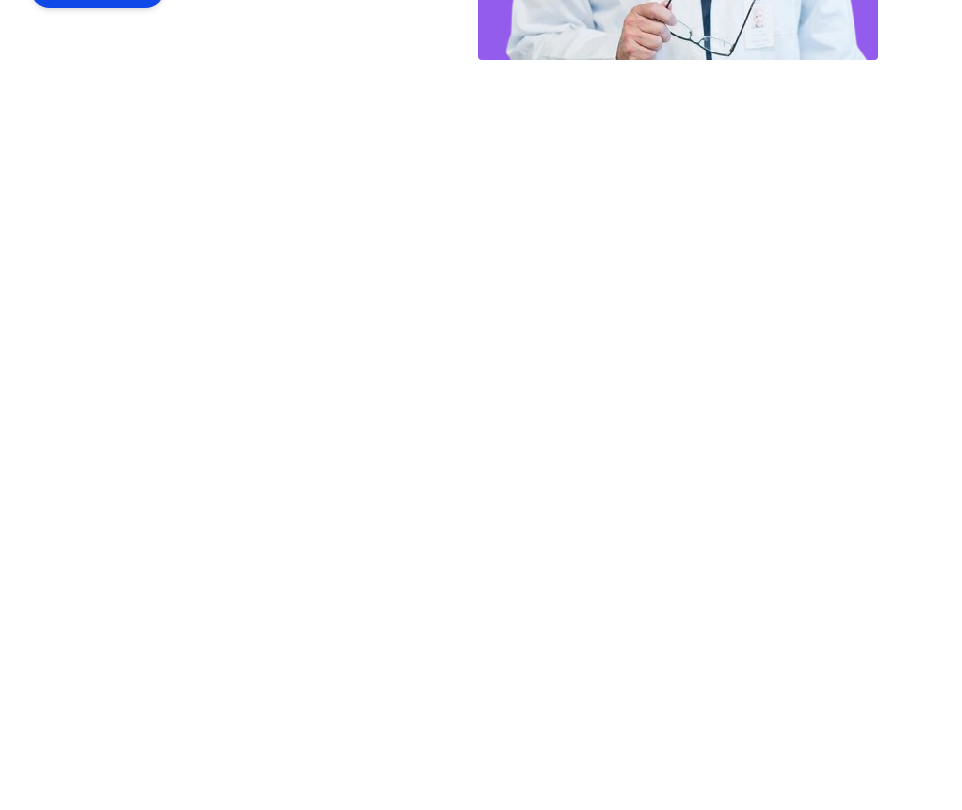
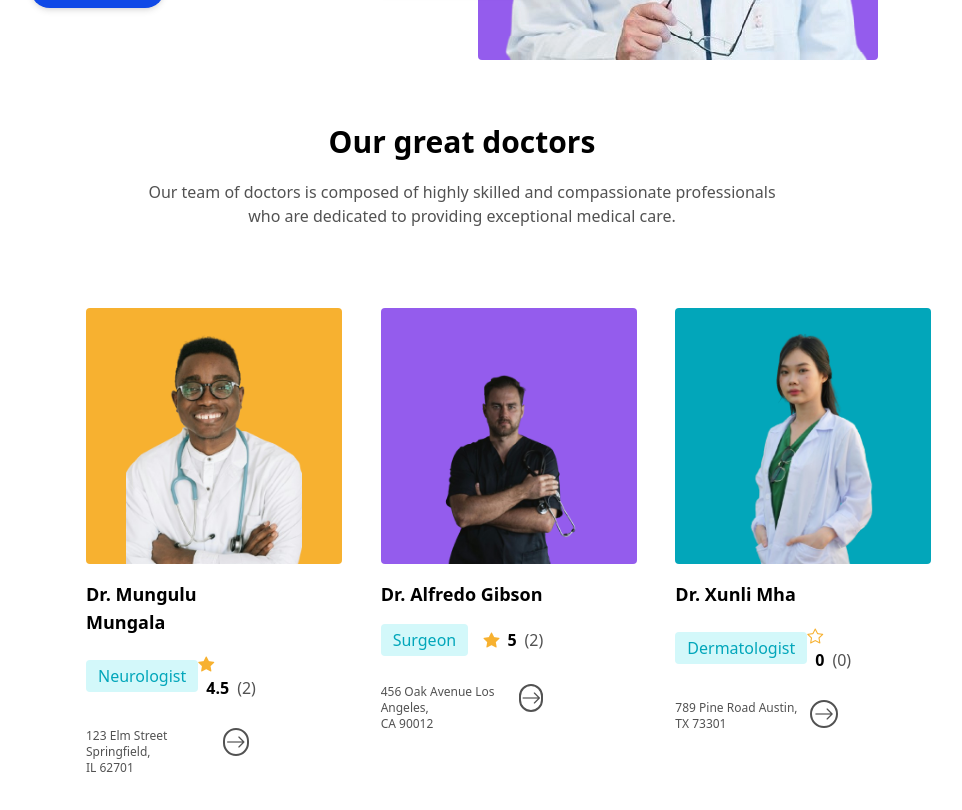
Before and after one commit to adoumadje/medicare-frontend, an Angular app: page / in a window 1280 px wide. Shown: the part 3400-4210 px from the top of the page, without its empty margins (178-1140 px from the left). Before the commit the page ends 3716 px from the top, so only its background shows below. Built offline with nearby package versions, Linux system fonts and the light colour scheme.

Commit message:
our doctors

```diff
--- a/src/app/components/patient/home-page/home-page.component.html
+++ b/src/app/components/patient/home-page/home-page.component.html
@@ -176,7 +176,7 @@
         </div>
     </div>
 </div>
-<div class="px-13 flex justify-between pb-64">
+<div class="px-13 flex justify-between pb-16">
     <div class="max-w-50p">
         <h2 class="font-semibold text-3xl mb-4 mt-8">Get virtual treatment <br>anytime.</h2>
         <ol class="text-myBlack">
@@ -209,3 +209,75 @@
         </div>
     </div>
 </div>
+<div class="px-13 pb-16">
+    <h2 class="font-semibold text-3xl mb-5 text-center">Our great doctors</h2>
+    <p class="text-myBlack text-center mx-auto w-140 mb-5">Our team of doctors is composed of highly skilled and compassionate professionals who are dedicated to providing exceptional medical care.</p>
+    <div class="grid grid-cols-3 grid-rows-1 gap-5">
+        <div class="py-5 px-14">
+            <div class="bg-myYellow rounded w-64 h-64 mb-4 mt-10 flex flex-col justify-center overflow-hidden">
+                <img src="doctor-1-removebg-preview.png"
+                    class="w-44 mx-auto mt-10"
+                alt="doctor">
+            </div>
+            <h4 class="font-semibold text-lg mb-4">Dr. Mungulu Mungala</h4>
+            <div class="flex justify-between items-center">
+                <span class="text-myGreen text-md bg-lightGreen px-3 py-1 rounded">Neurologist</span>
+                <div>
+                    <i class="bi bi-star-fill text-myYellow"></i>
+                    <span class="font-semibold text-md mx-2">4.5</span>
+                    <span class="text-myBlack text-md">(2)</span>
+                </div>
+            </div>
+            <div class="flex justify-between mt-7">
+                <span class="text-myBlack text-xs">123 Elm Street Springfield, <br>IL 62701</span>
+                <button class="flex items-center justify-center w-7 h-7 rounded-full border-2 border-myBlack cursor-pointer">
+                    <i class="bi bi-arrow-right text-xl text-myBlack"></i>
+                </button>
+            </div>
+        </div>
+        <div class="py-5 px-14">
+            <div class="bg-myPurple rounded w-64 h-64 mb-4 mt-10 flex flex-col justify-center overflow-hidden">
+                <img src="doctor-2-removebg-preview.png"
+                    class="w-44 mx-auto mt-10"
+                alt="doctor">
+            </div>
+            <h4 class="font-semibold text-lg mb-4">Dr. Alfredo Gibson</h4>
+            <div class="flex justify-between items-center">
+                <span class="text-myGreen text-md bg-lightGreen px-3 py-1 rounded">Surgeon</span>
+                <div>
+                    <i class="bi bi-star-fill text-myYellow"></i>
+                    <span class="font-semibold text-md mx-2">5</span>
+                    <span class="text-myBlack text-md">(2)</span>
+                </div>
+            </div>
+            <div class="flex justify-between mt-7">
+                <span class="text-myBlack text-xs">456 Oak Avenue Los Angeles, <br>CA 90012</span>
+                <button class="flex items-center justify-center w-7 h-7 rounded-full border-2 border-myBlack cursor-pointer">
+                    <i class="bi bi-arrow-right text-xl text-myBlack"></i>
+                </button>
+            </div>
+        </div>
+        <div class="py-5 px-14">
+            <div class="bg-myGreen rounded w-64 h-64 mb-4 mt-10 flex flex-col justify-center overflow-hidden">
+                <img src="doctor-3-removebg-preview.png"
+                    class="w-44 mx-auto mt-10"
+                alt="doctor">
+            </div>
+            <h4 class="font-semibold text-lg mb-4">Dr. Xunli Mha</h4>
+            <div class="flex justify-between items-center">
+                <span class="text-myGreen text-md bg-lightGreen px-3 py-1 rounded">Dermatologist</span>
+                <div>
+                    <i class="bi bi-star text-myYellow"></i>
+                    <span class="font-semibold text-md mx-2">0</span>
+                    <span class="text-myBlack text-md">(0)</span>
+                </div>
+            </div>
+            <div class="flex justify-between mt-7">
+                <span class="text-myBlack text-xs">789 Pine Road Austin, <br>TX 73301</span>
+                <button class="flex items-center justify-center w-7 h-7 rounded-full border-2 border-myBlack cursor-pointer">
+                    <i class="bi bi-arrow-right text-xl text-myBlack"></i>
+                </button>
+            </div>
+        </div>
+    </div>
+</div>
```
